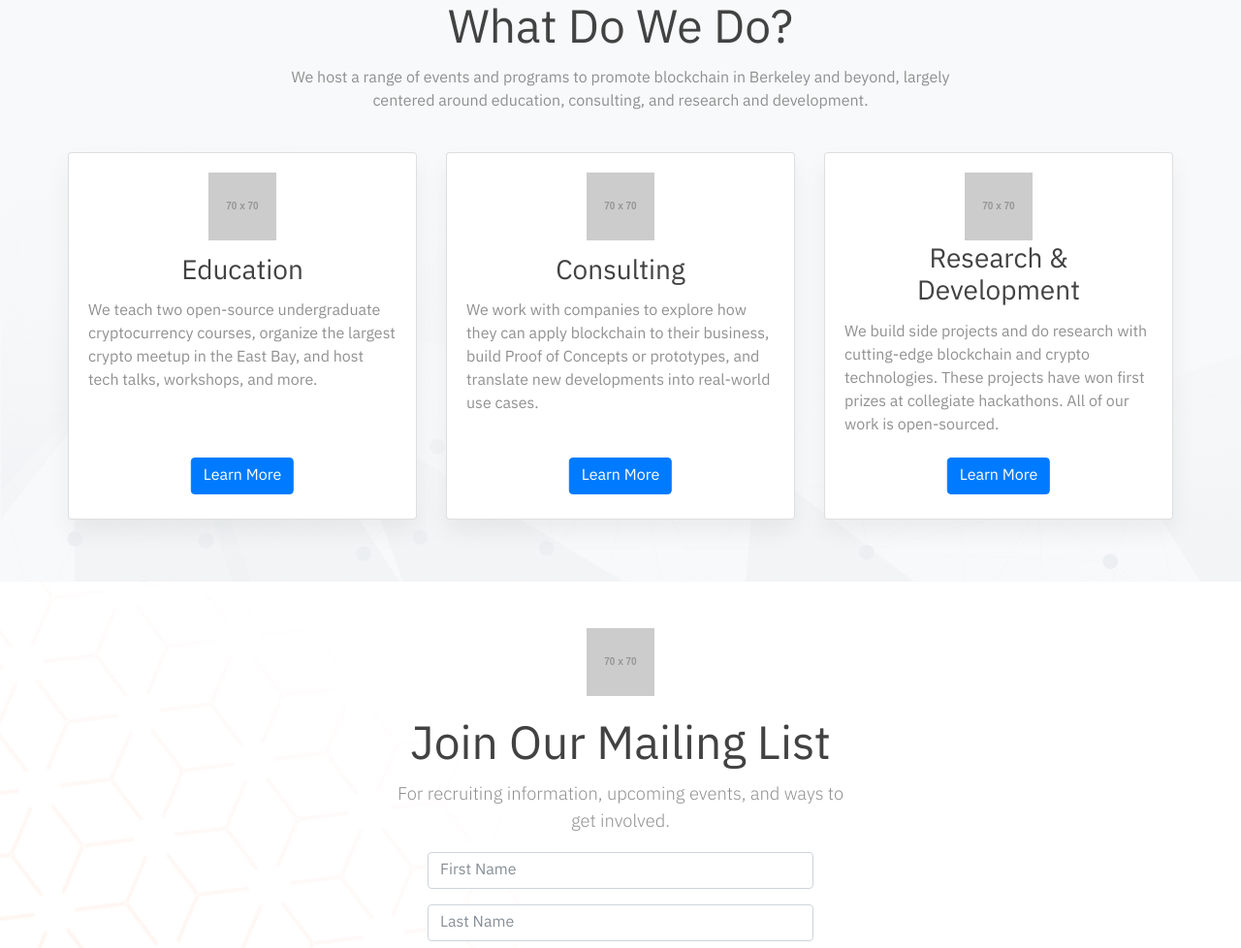
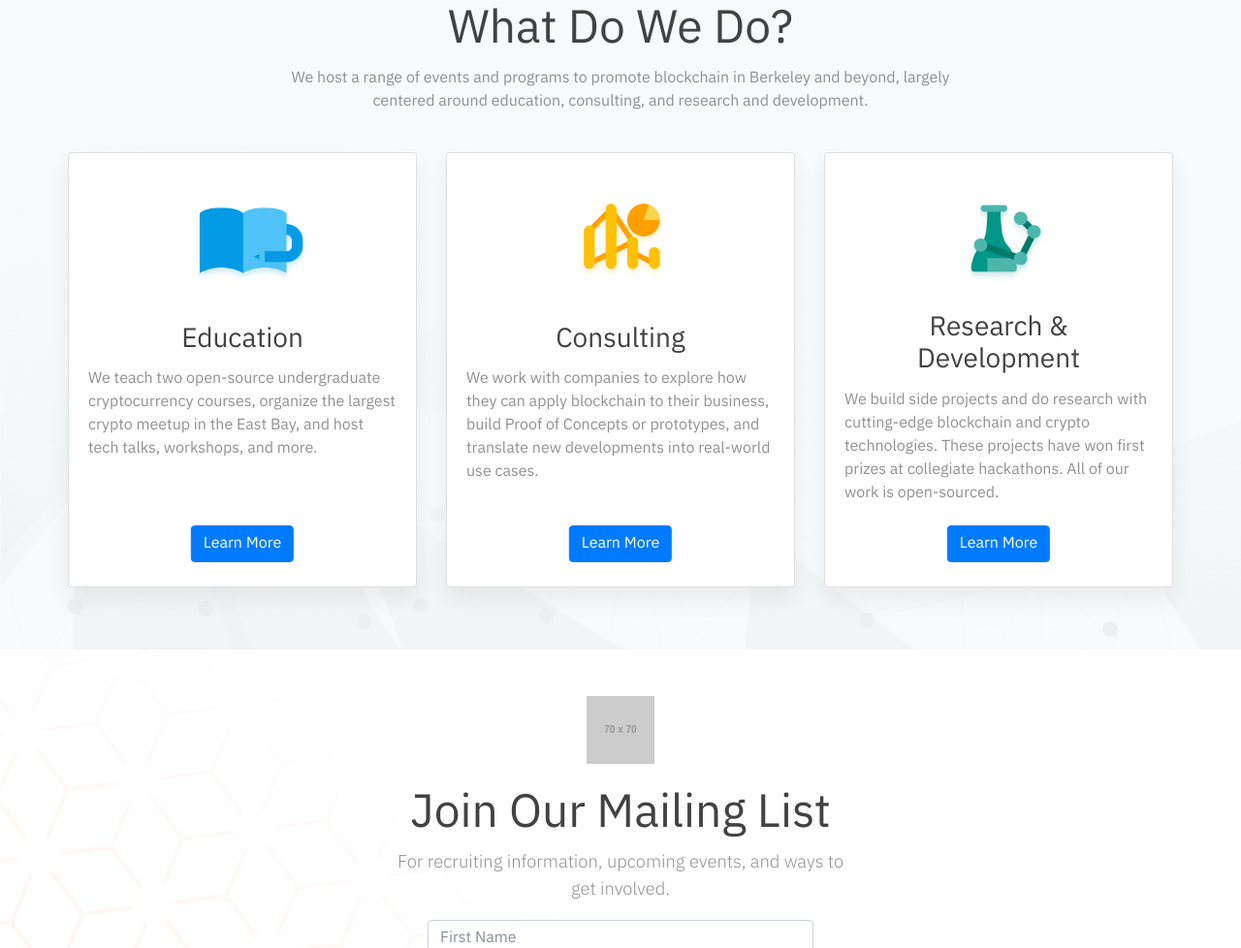
Before and after one commit to MichaelTamaki/berkeleyblockchain.github.io, a website: page index.html in a window 1280 px wide. Shown: the part 1041-2019 px from the top of the page at 97% size. Drawn offline with Linux system fonts and the light colour scheme; placeholder pictures from the web are drawn by us.

Commit message:
whoops forgot to build

```diff
--- a/index.html
+++ b/index.html
@@ -108,7 +108,7 @@
             <div class="card-deck">
                 <div class="card pb-5">
                     <div class="card-body">
-                        <img class="mx-auto d-block mb-1" src="http://via.placeholder.com/70x70">
+                        <img class="mx-auto d-block mb-1" src="img/Education.png" width="140px">
                         <h3 class="card-title text-center push">Education</h3>
                         <p class="card-text">We teach two open-source undergraduate cryptocurrency courses, organize the largest crypto meetup
                             in the East Bay, and host tech talks, workshops, and more.</p>
@@ -117,7 +117,7 @@
                 </div>
                 <div class="card pb-5">
                     <div class="card-body">
-                        <img class="mx-auto d-block mb-1" src="http://via.placeholder.com/70x70">
+                        <img class="mx-auto d-block mb-1" src="img/Consulting.png" width="140px">
                         <h3 class="card-title text-center push">Consulting</h3>
                         <p class="card-text">We work with companies to explore how they can apply blockchain to their business, build Proof of
                             Concepts or prototypes, and translate new developments into real-world use cases.</p>
@@ -126,7 +126,7 @@
                 </div>
                 <div class="card pb-5">
                     <div class="card-body">
-                        <img class="mx-auto d-block mb-1" src="http://via.placeholder.com/70x70">
+                        <img class="mx-auto d-block mb-1" src="img/RD.png" width="140px">
                         <h3 class="card-title text-center">Research &
                             <br>Development</h3>
                         <p class="card-text">We build side projects and do research with cutting-edge blockchain and crypto technologies. These
```
